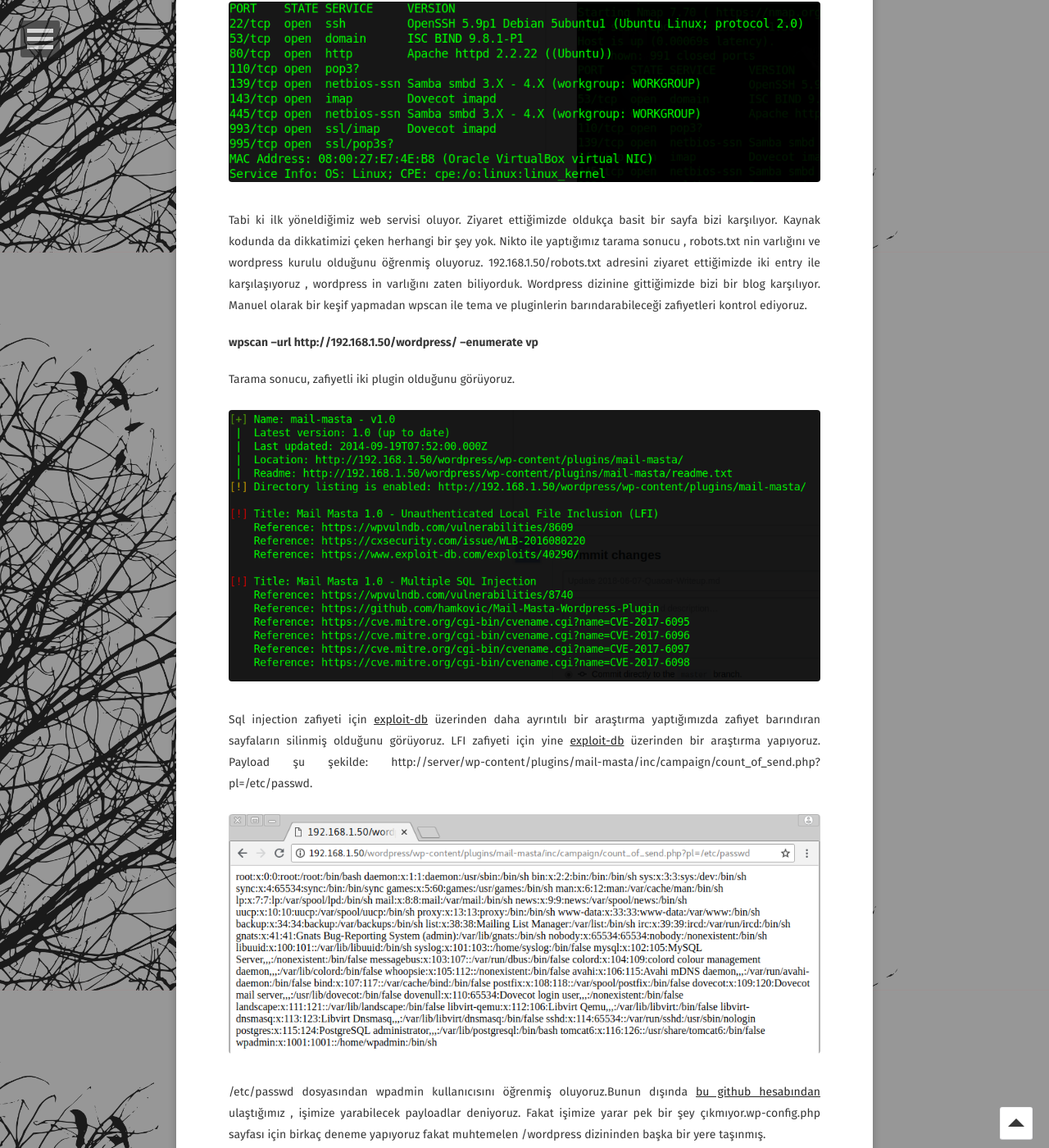
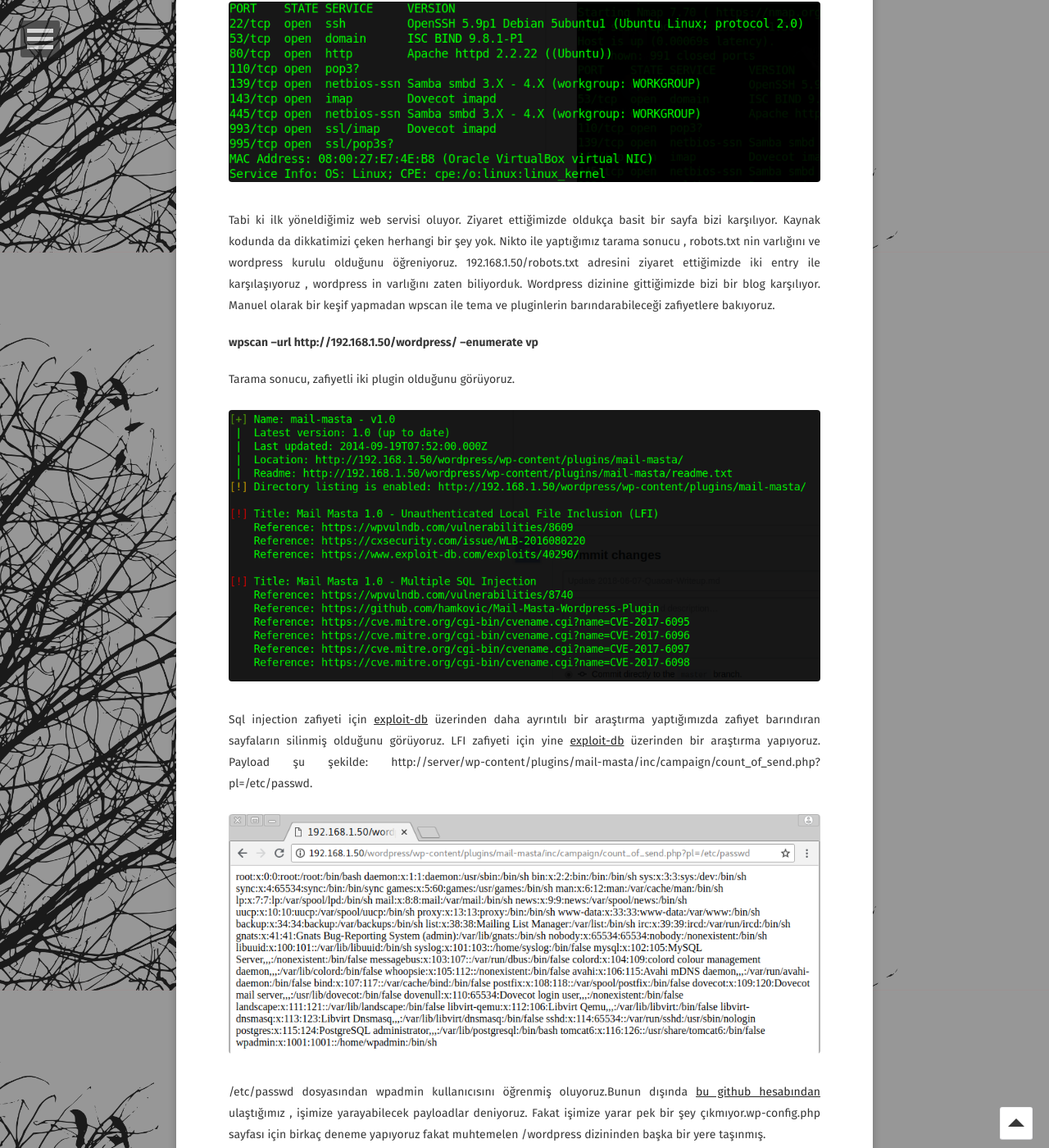
Before and after one commit to burcudemiralp/burcudemiralp.github.io, a Jekyll site: the page built from _posts/2018-06-07-Quaoar-Writeup.md, in a window 1280 px wide and 1400 px high, scrolled down 592 px. Shown: the whole window at 82% size. Built offline with Jekyll 4.4.1, drawn with Linux system fonts in a browser that asks for light colours; some web fonts are replaced.

Commit message:
Update 2018-06-07-Quaoar-Writeup.md

```diff
--- a/_posts/2018-06-07-Quaoar-Writeup.md
+++ b/_posts/2018-06-07-Quaoar-Writeup.md
@@ -16,8 +16,8 @@
     <img src="/assets/img/quaoranmap.png">
 </figure>
 Tabi ki ilk yöneldiğimiz web servisi  oluyor. Ziyaret ettiğimizde oldukça basit bir sayfa bizi karşılıyor. Kaynak kodunda da dikkatimizi çeken herhangi bir şey yok.
-Nikto ile yaptığımız tarama sonucu , robots.txt nin varlığını ve wordpress kurulu olduğunu öğrenmiş oluyoruz.
-192.168.1.50/robots.txt adresini ziyaret ettiğimizde iki entry ile karşılaşıyoruz , wordpress in varlığını zaten biliyorduk. Wordpress dizinine gittiğimizde bizi bir blog karşılıyor. Manuel olarak bir keşif yapmadan  wpscan ile tema ve pluginlerin barındarabileceği zafiyetleri kontrol ediyoruz.
+Nikto ile yaptığımız tarama sonucu , robots.txt nin varlığını ve wordpress kurulu olduğunu öğreniyoruz.
+192.168.1.50/robots.txt adresini ziyaret ettiğimizde iki entry ile karşılaşıyoruz , wordpress in varlığını zaten biliyorduk. Wordpress dizinine gittiğimizde bizi bir blog karşılıyor. Manuel olarak bir keşif yapmadan  wpscan ile tema ve pluginlerin barındarabileceği zafiyetlere bakıyoruz.
 #### wpscan --url http://192.168.1.50/wordpress/ --enumerate vp
 Tarama sonucu, zafiyetli iki plugin olduğunu görüyoruz.
 <figure >
@@ -30,7 +30,7 @@
 <figure >
     <img src="/assets/img/quaoralfi.png">
 </figure>
-/etc/passwd dosyasından wpadmin kullanıcısını öğrenmiş oluyoruz.Bunun dışında [bu github hesabından](https://github.com/swisskyrepo/PayloadsAllTheThings/tree/master/File%20Inclusion%20-%20Path%20Traversal) ulaştığımız , işimize yarabilecek payloadlar deniyoruz. Fakat işimize yarar pek bir şey çıkmıyor.wp-config.php sayfası için birkaç deneme yapıyoruz fakat muhtemelen /wordpress dizininden başka bir yere taşınmış.
+/etc/passwd dosyasından wpadmin kullanıcısını öğrenmiş oluyoruz.Bunun dışında [bu github hesabından](https://github.com/swisskyrepo/PayloadsAllTheThings/tree/master/File%20Inclusion%20-%20Path%20Traversal) ulaştığımız , işimize yarayabilecek payloadlar deniyoruz. Fakat işimize yarar pek bir şey çıkmıyor.wp-config.php sayfası için birkaç deneme yapıyoruz fakat muhtemelen /wordpress dizininden başka bir yere taşınmış.
 
 İkinci plugin de XSS zafiyeti barındırıyor.
 <figure >
```
